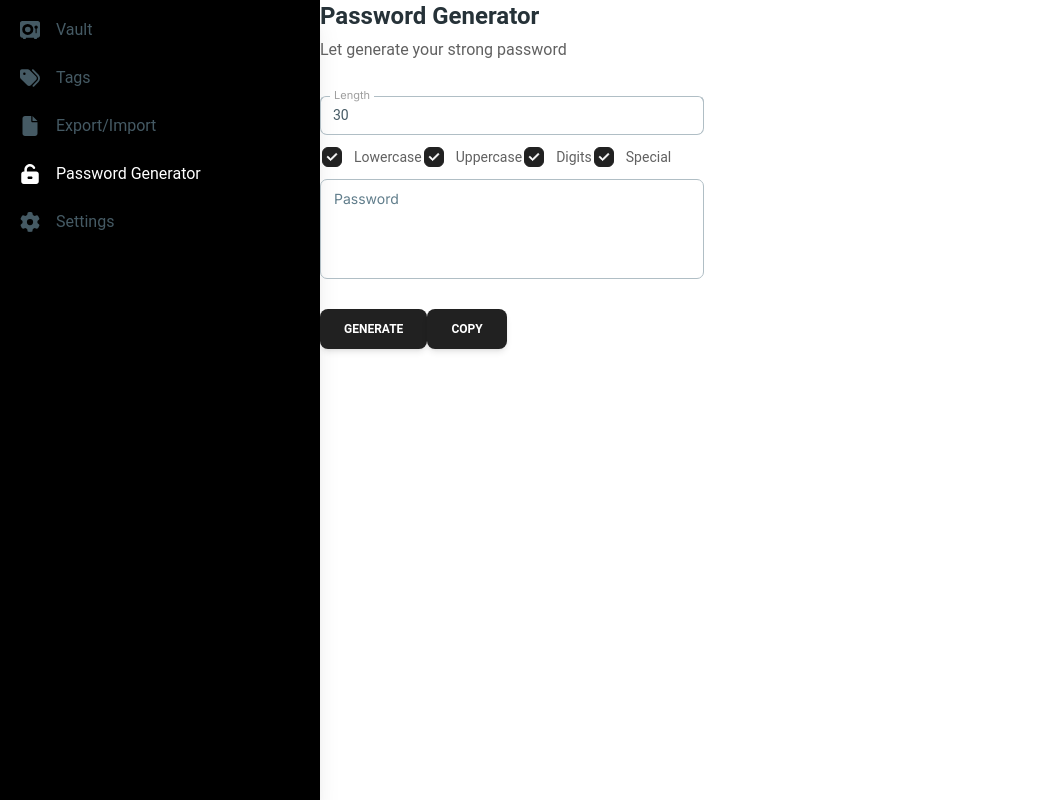
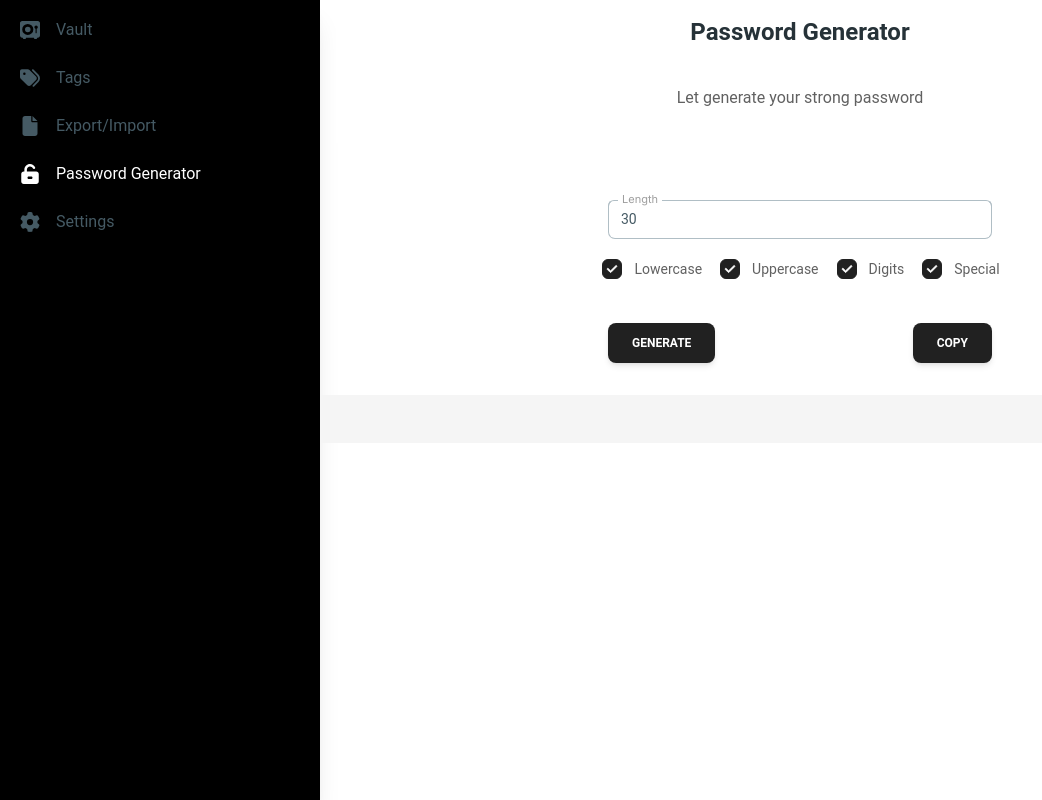
Before and after one commit to vyngt/password-manager-2, a Next.js app: page /main/pw-gen in a window 1280 px wide. Shown: the whole page, without its empty margins (0-1042 px from the left). Built offline with nearby package versions, Linux system fonts and the light colour scheme.

Commit message:
improve UI

```diff
--- a/app/main/pw-gen/page.tsx
+++ b/app/main/pw-gen/page.tsx
@@ -5,6 +5,9 @@ import { FormEvent, useState } from "react";
 import {
   Checkbox,
   Card,
+  CardHeader,
+  CardFooter,
+  CardBody,
   Typography,
   Button,
   Textarea,
@@ -42,7 +45,12 @@ export default function Page() {
       setState({ ...state, special: !state.special });
     },
     len: (ev: FormEvent<HTMLInputElement>) => {
-      setState({ ...state, len: Number(ev.currentTarget.value) });
+      let n = Number(ev.currentTarget.value);
+
+      n = n > 300 ? 300 : n;
+      n = n < 0 ? 0 : n;
+
+      setState({ ...state, len: n });
     },
   };
 
@@ -56,14 +64,19 @@ export default function Page() {
   };
 
   return (
-    <Card color="transparent" shadow={false}>
+    <Card color="transparent" shadow={false} className="h-full w-full">
+      <CardHeader floated={false} shadow={false} className="rounded-none">
+        <div className="mb-8 flex flex-col items-center justify-between gap-8">
           <Typography variant="h4" color="blue-gray">
             Password Generator
           </Typography>
           <Typography color="gray" className="mt-1 font-normal">
             Let generate your strong password
           </Typography>
-      <form className="mt-8 mb-2 w-80 max-w-screen-lg sm:w-96">
+        </div>
+      </CardHeader>
+      <CardBody className="flex flex-col justify-center items-center">
+        <form className="mt-8 mb-2 w-80 max-w-screen-lg sm:w-96 flex flex-col items-center gap-2">
           <Input
             label="Length"
             crossOrigin={""}
@@ -71,6 +84,7 @@ export default function Page() {
             type="number"
             onInput={UpdateState.len}
           />
+          <div className="flex gap-4">
             <Checkbox
               crossOrigin={""}
               checked={state.lower}
@@ -131,10 +145,8 @@ export default function Page() {
               }
               containerProps={{ className: "-ml-2.5" }}
             />
-        <div className="w-96">
-          <Textarea label="Password" value={password} onChange={() => {}} />
           </div>
-        <div className="flex">
+          <div className="w-full flex justify-between">
             <Button className="mt-6" onClick={perform_generate}>
               Generate
             </Button>
@@ -148,6 +160,12 @@ export default function Page() {
             </Button>
           </div>
         </form>
+      </CardBody>
+      <CardFooter className="flex flex-col text-center items-center bg-gray-100">
+        <div className="overflow-y">
+          <Typography>{password}</Typography>
+        </div>
+      </CardFooter>
     </Card>
   );
 }
--- a/src-tauri/tauri.conf.json
+++ b/src-tauri/tauri.conf.json
@@ -55,10 +55,10 @@
     "windows": [
       {
         "fullscreen": false,
-        "height": 600,
+        "height": 720,
         "resizable": true,
         "title": "Password Manager",
-        "width": 800
+        "width": 1280
       }
     ]
   }
```
Lines whose indentation alone changed are shown as unchanged.
